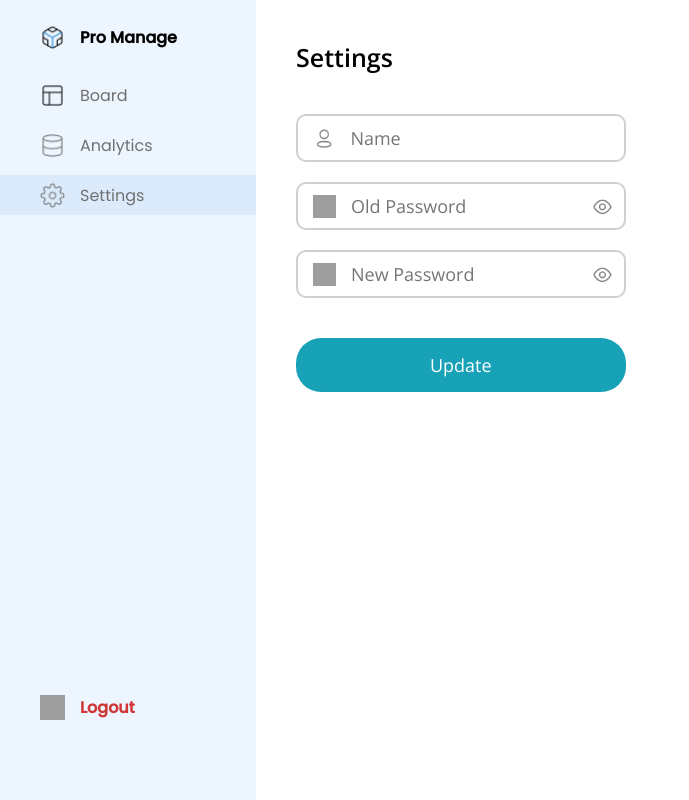
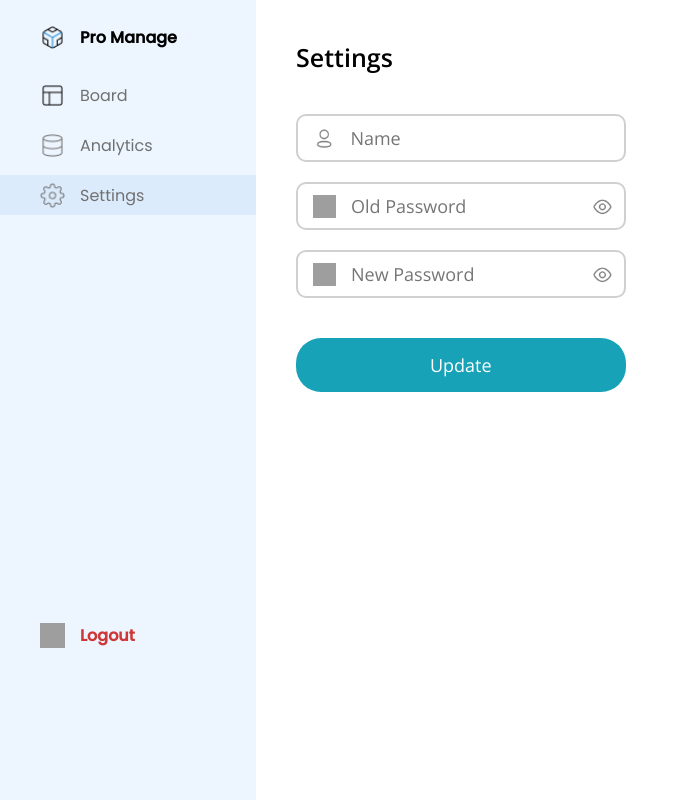
Before and after one commit to nisantsharma/task-app, a React (Create React App) app in the folder frontend/: page /settings in a window 1280 px wide. Shown: the whole page, without its empty margins (0-689 px from the left). Built offline with nearby package versions, Linux system fonts and the light colour scheme; no server answers; sample sign-in values are in the browser's storage; grey boxes are pictures that could not be loaded.

Commit message:
changed navbar

```diff
--- a/frontend/src/components/navbar/Navbar.module.css
+++ b/frontend/src/components/navbar/Navbar.module.css
@@ -40,7 +40,7 @@
 .logout {
     display: flex;
     align-items: center;
-    margin-top: 59vh;
+    margin-top: 50vh;
     height: 40px;
     padding: 5px 40px;
     color: #CF3636;
```
